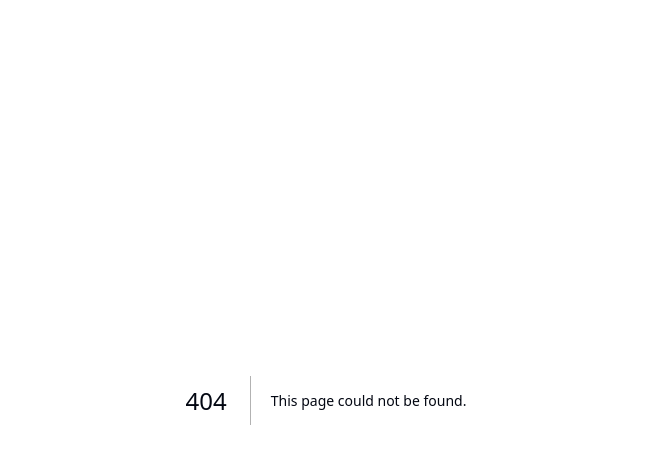
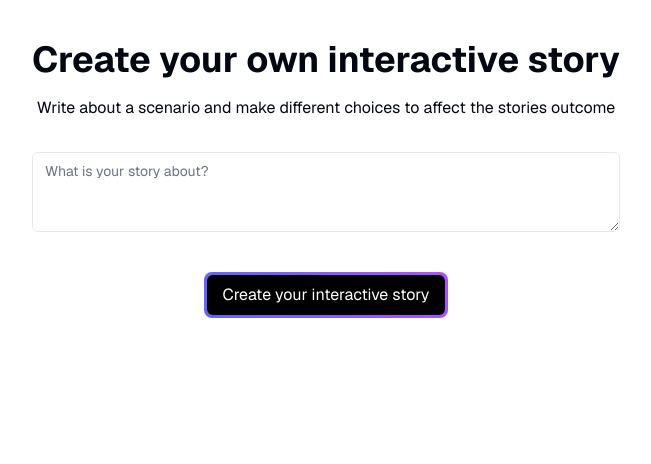
Before and after one commit to NeoFoxxo/plottwist, a Next.js app: page /create in a window 1280 px wide. Before the commit this address had no page. Shown: the top 464 px of the page, without its empty margins (314-965 px from the left). Built offline with nearby package versions, Linux system fonts and the light colour scheme.

Commit message:
Created create page and submit prompt server action

```diff
--- /dev/null
+++ b/app/create/page.tsx
@@ -0,0 +1,18 @@
+import CreatePrompt from "@/components/CreatePrompt"
+
+export default async function Create() {
+	return (
+		<div className="flex-1 w-full flex flex-col gap-20 items-center">
+			<main className="pt-10 flex-1 text-center flex flex-col gap-3">
+				<h1 className="font-bold text-4xl mb-1">
+					Create your own interactive story
+				</h1>
+				<h2 className="text-1xl mb-5">
+					Write about a scenario and make different choices to affect the
+					stories outcome
+				</h2>
+				<CreatePrompt />
+			</main>
+		</div>
+	)
+}
--- a/app/page.tsx
+++ b/app/page.tsx
@@ -2,6 +2,7 @@ import Footer from "@/components/Footer"
 import AuthButton from "../components/AuthButton"
 import Header from "@/components/Header"
 import { ModeToggle } from "@/components/ModeToggle"
+import Link from "next/link"
 
 export default async function Index() {
 	return (
@@ -15,6 +16,16 @@ export default async function Index() {
 
 			<div className="flex flex-col flex-1 max-w-4xl gap-20 px-3">
 				<Header />
+
+				<Link
+					href="/create"
+					className="relative inline-flex h-12 overflow-hidden rounded-full p-[1px] focus:outline-none focus:ring-2 focus:ring-slate-400 focus:ring-offset-2 focus:ring-offset-slate-50"
+				>
+					<span className="absolute inset-[-1000%] animate-[spin_2s_linear_infinite] bg-[conic-gradient(from_90deg_at_50%_50%,#E2CBFF_0%,#393BB2_50%,#E2CBFF_100%)]" />
+					<span className="inline-flex h-full w-full cursor-pointer items-center justify-center rounded-full bg-slate-950 px-3 py-1 text-sm font-medium text-white backdrop-blur-3xl">
+						Create your story
+					</span>
+				</Link>
 			</div>
 			<Footer />
 		</div>
--- /dev/null
+++ b/components/CreatePrompt.tsx
@@ -0,0 +1,18 @@
+import { Textarea } from "@/components/ui/textarea"
+import { submitPrompt } from "@/utils/actions/submitPrompt"
+
+export default async function CreatePrompt() {
+	return (
+		<>
+			<form className="w-full flex flex-col items-center gap-10">
+				<Textarea placeholder="What is your story about?" id="prompt" />
+				<button className="p-[3px] relative" formAction={submitPrompt}>
+					<div className="absolute inset-0 bg-gradient-to-r from-indigo-500 to-purple-500 rounded-lg" />
+					<div className="px-4 py-2  bg-black rounded-[6px] relative group transition duration-200 text-white hover:bg-transparent">
+						Create your interactive story
+					</div>
+				</button>
+			</form>
+		</>
+	)
+}
--- a/components/Header.tsx
+++ b/components/Header.tsx
@@ -1,7 +1,7 @@
 export default function Header() {
 	return (
 		<div className="flex flex-col items-center gap-16">
-			<p className="text-3xl lg:text-4xl !leading-tight mx-auto max-w-xl text-center">
+			<p className="text-cyan-500 lg:text-4xl !leading-tight mx-auto max-w-xl text-center">
 				Plot Twist
 			</p>
 		</div>
--- /dev/null
+++ b/components/ui/textarea.tsx
@@ -0,0 +1,24 @@
+import * as React from "react"
+
+import { cn } from "@/lib/utils"
+
+export interface TextareaProps
+  extends React.TextareaHTMLAttributes<HTMLTextAreaElement> {}
+
+const Textarea = React.forwardRef<HTMLTextAreaElement, TextareaProps>(
+  ({ className, ...props }, ref) => {
+    return (
+      <textarea
+        className={cn(
+          "flex min-h-[80px] w-full rounded-md border border-input bg-background px-3 py-2 text-sm ring-offset-background placeholder:text-muted-foreground focus-visible:outline-none focus-visible:ring-2 focus-visible:ring-ring focus-visible:ring-offset-2 disabled:cursor-not-allowed disabled:opacity-50",
+          className
+        )}
+        ref={ref}
+        {...props}
+      />
+    )
+  }
+)
+Textarea.displayName = "Textarea"
+
+export { Textarea }
--- /dev/null
+++ b/utils/actions/submitPrompt.ts
@@ -0,0 +1,19 @@
+export async function submitPrompt() {
+	"use server"
+	const res = await fetch(`${process.env.AI_API_URL}/start`, {
+		method: "POST",
+		headers: {
+			"Content-Type": "application/json",
+		},
+		body: JSON.stringify({
+			userid: "e22e2e",
+			prompt: "test",
+		}),
+	})
+	if (!res.ok) {
+		const errorMessage = await res.json()
+		console.log(errorMessage)
+	}
+	const data = await res.json()
+	console.log(data)
+}
```
